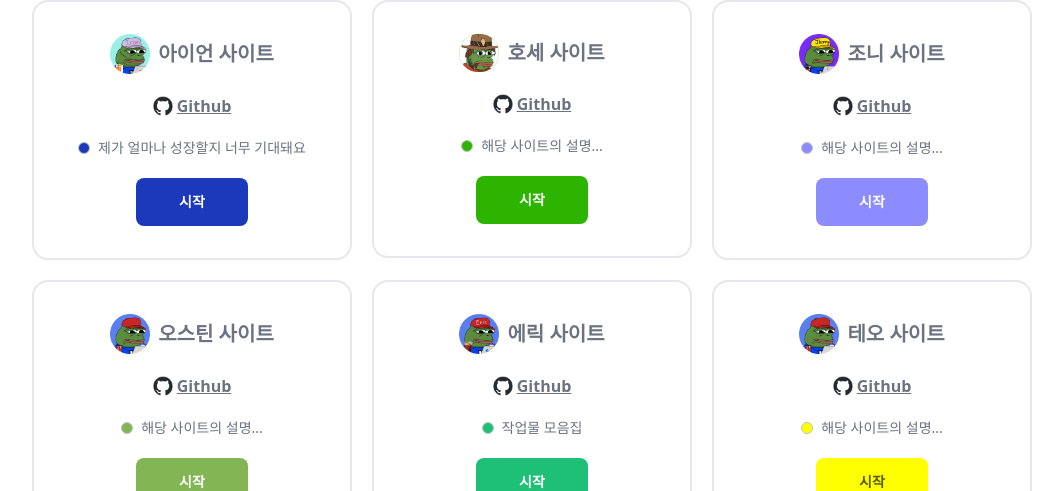
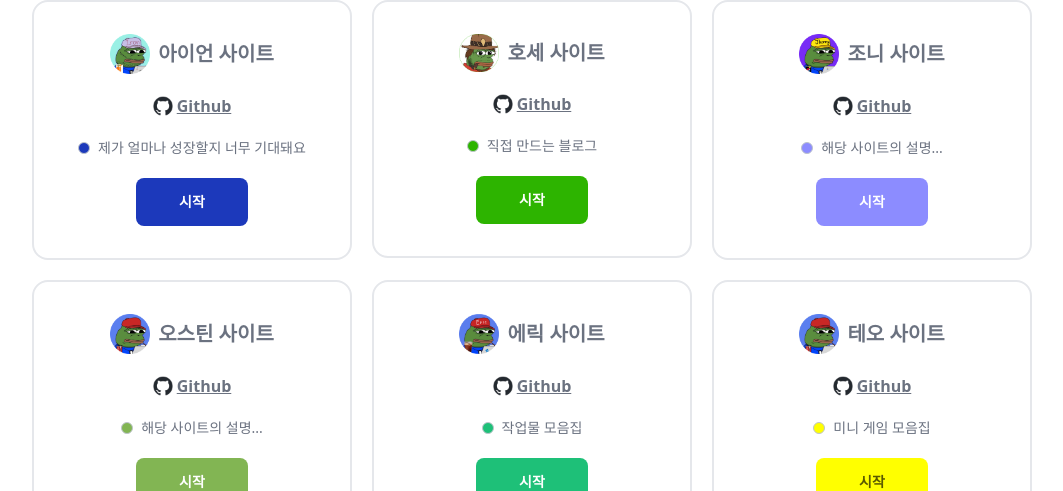
Before and after one commit to nuts-playground/Common-View, a Next.js app: page / in a window 1280 px wide. Shown: the top 491 px of the page, without its empty margins (108-1171 px from the left). Built offline with nearby package versions, Linux system fonts and the light colour scheme.

Commit message:
feat: 호세 테오 사이트 설명 추가

```diff
--- a/src/app/page.tsx
+++ b/src/app/page.tsx
@@ -18,7 +18,7 @@ export default function Home() {
                       </li>
                       <li>
                           <StartCard
-                              customDesc={""}
+                              customDesc={"직접 만드는 블로그"}
                               customColor="bg-jose"
                               userName="호세"
                               githubLink="kiyoung92"
@@ -54,7 +54,7 @@ export default function Home() {
                       </li>
                       <li>
                           <StartCard
-                              customDesc={""}
+                              customDesc={"미니 게임 모음집"}
                               customColor="bg-theo"
                               userName="테오"
                               githubLink="mynameishomin"
```
